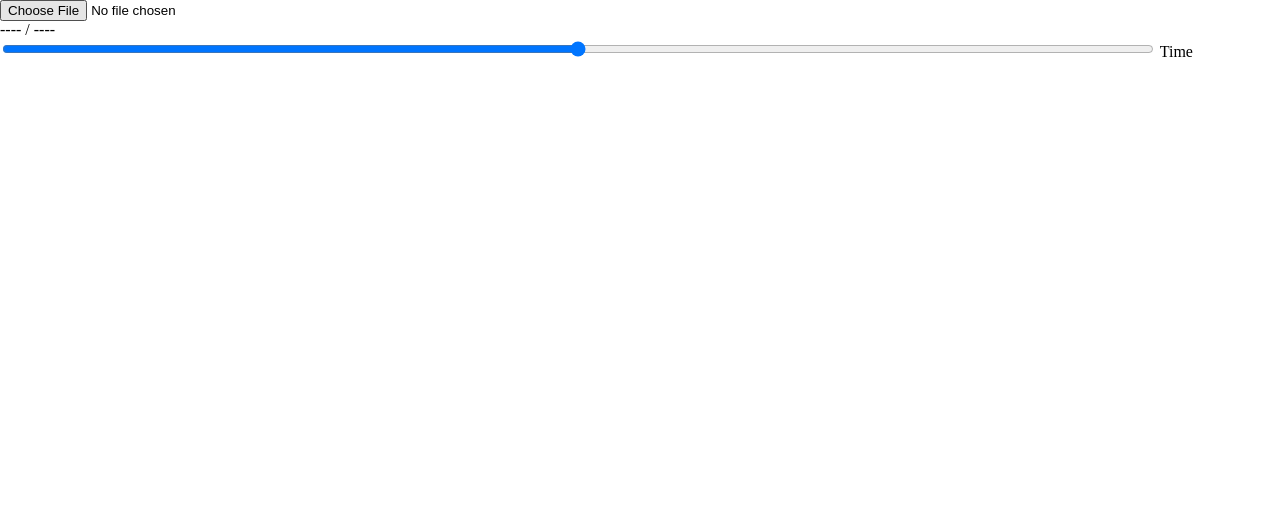
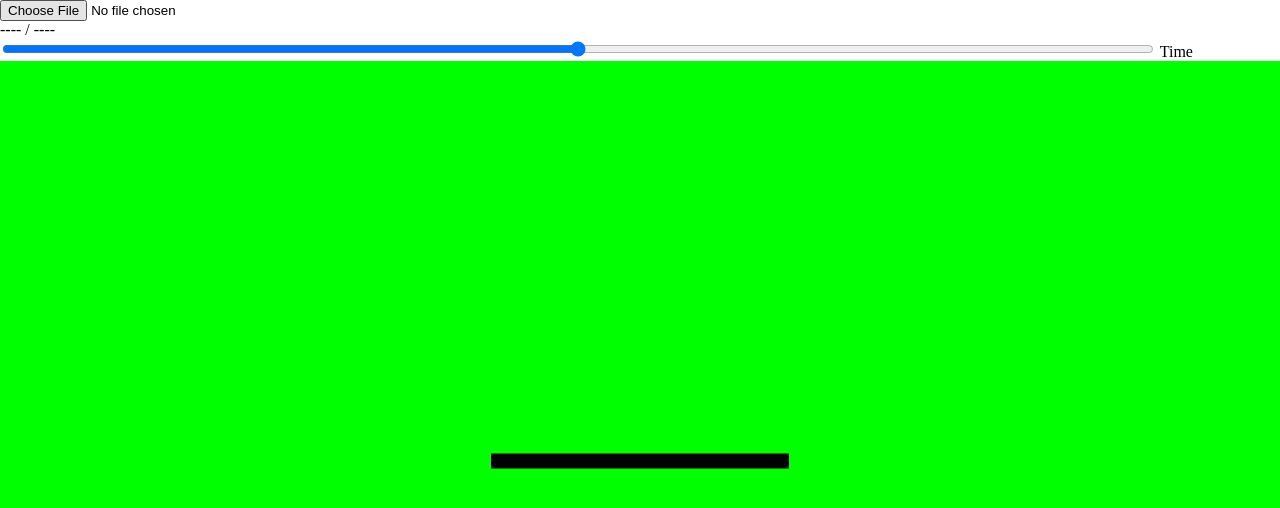
Before and after one commit to 01ive/insta_gyro_visualizer, a plain HTML site: page index.html in a window 1280 px wide. Drawn offline with nearby package versions, Linux system fonts and the light colour scheme.

Commit message:
Robustness

```diff
--- a/app.js
+++ b/app.js
@@ -36,12 +36,14 @@ const value = document.getElementById('value');
 // Add cube to Scene
 scene.add( cube );
 
-var index = 0
+var index = 0;
+var sensor_data = [];
 
 // Render Loop
 var render = function () {
   requestAnimationFrame(render);
 
+  if(sensor_data.length > 0) {
     // Get cursor position
     index = document.getElementById('time').valueAsNumber;
     // Print debug text
@@ -53,7 +55,10 @@ var render = function () {
     cube.rotation.x = sensor_data[index]['Rotation X'];
     cube.rotation.y = sensor_data[index]['Rotation Y'];
     cube.rotation.z = sensor_data[index]['Rotation Z'];
+  }
 
   // Render the scene
   renderer.render(scene, camera);
 };
+
+render();
--- a/index.html
+++ b/index.html
@@ -24,7 +24,6 @@
   <!--  Our code  -->
   <script src="app.js"></script>
   <script>
-    var sensor_data;
     // Load file button
     const fileSelector = document.getElementById('file-selector');
     let current_file;
@@ -41,10 +40,8 @@
     function read_file(file) {
       sensor_data = JSON.parse(file);
       document.getElementById('time').max = sensor_data.length.toString();
-      render();
+      // render();
     }
-
-
   </script>
 </body>
 </html>
```
Lines whose indentation alone changed are shown as unchanged.
